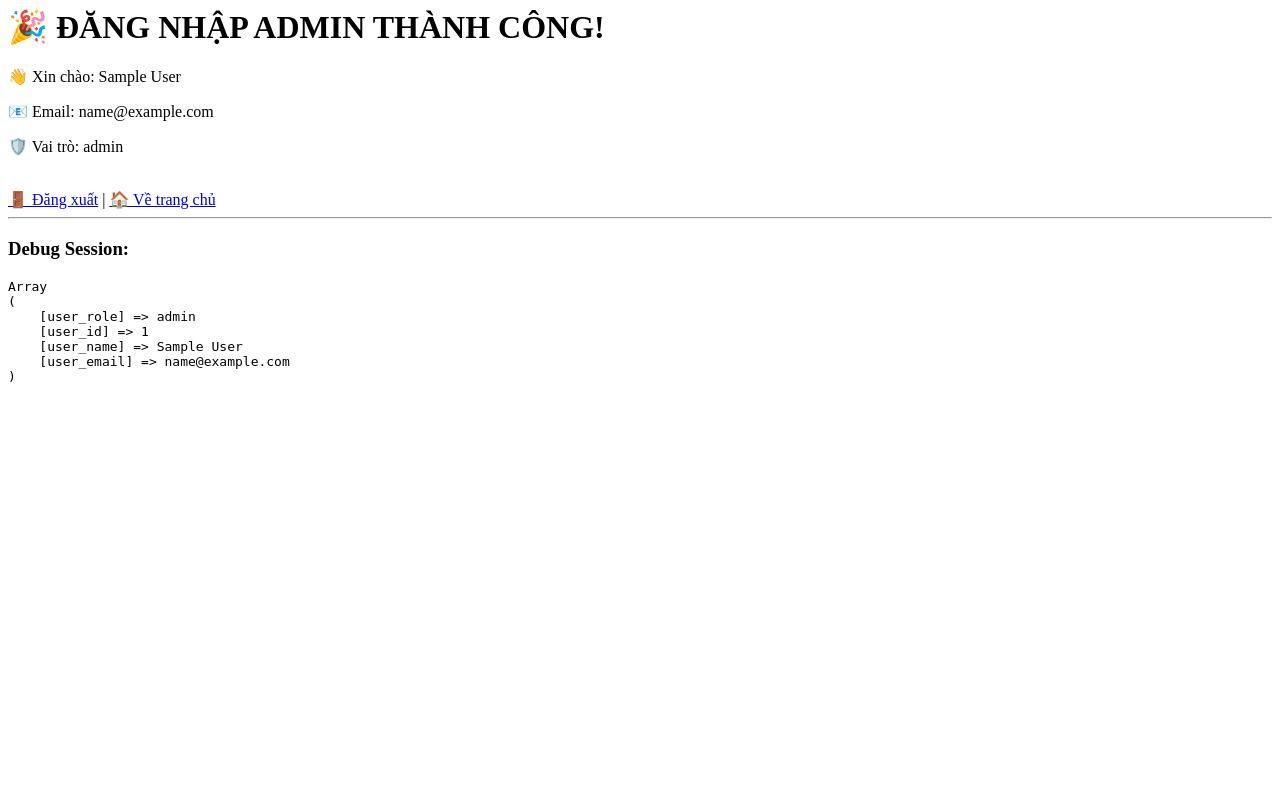
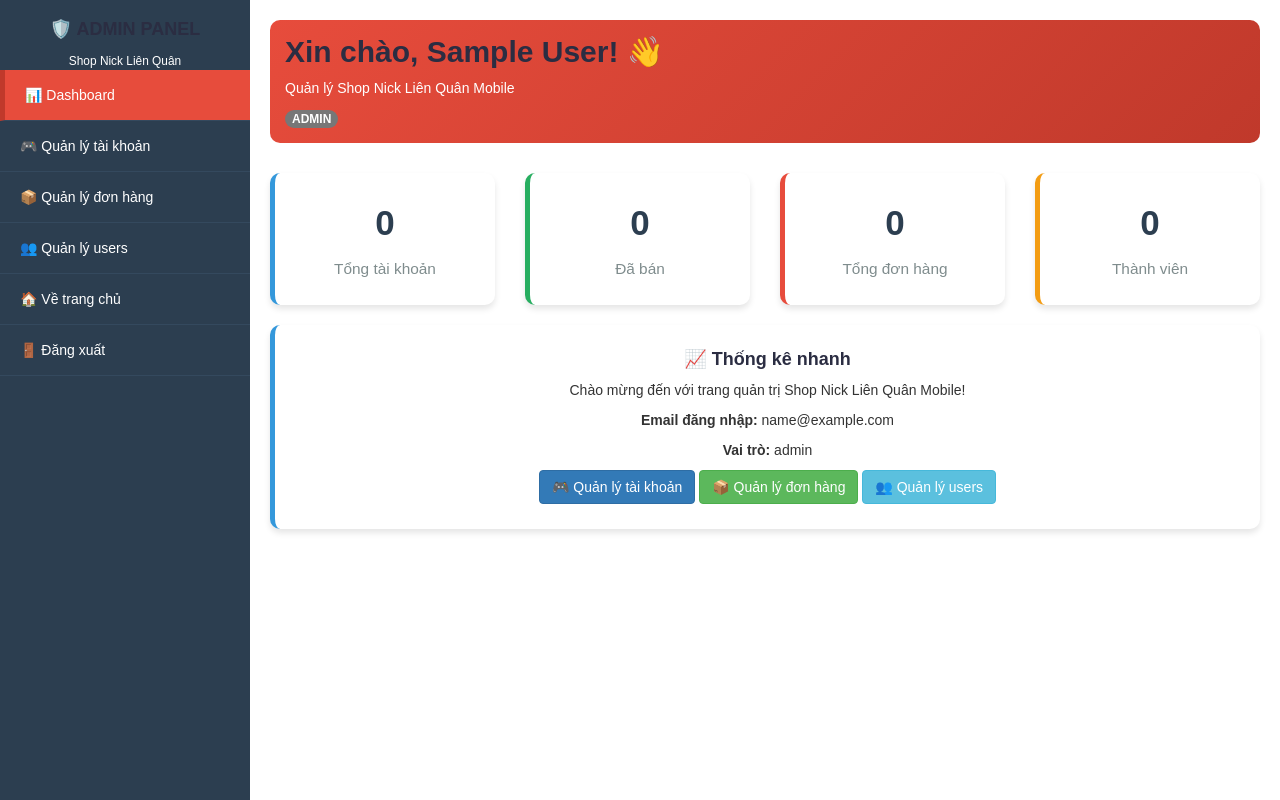
Before and after one commit to Luutieulong2005/website_1, a PHP site: page /admins/index.php in a window 1280 px wide. Run offline with PHP 8.4, Linux system fonts and the light colour scheme; the visitor is signed in with stand-in values (Sample User, id 1); data that the repository does not hold is empty.

Commit message:
Update index.php

```diff
--- a/admins/index.php
+++ b/admins/index.php
@@ -1,24 +1,168 @@
 <?php
 session_start();
 include "../config/config.php";
+include "../include/function.php";
+spl_autoload_register("loadClass");
 
-// Kiểm tra đăng nhập
+// Kiểm tra đăng nhập và quyền admin
 if (!isset($_SESSION['user_id']) || $_SESSION['user_role'] !== 'admin') {
     header("Location: login.php");
     exit();
 }
 
-echo "<h1>🎉 ĐĂNG NHẬP ADMIN THÀNH CÔNG!</h1>";
-echo "<p>👋 Xin chào: " . $_SESSION['user_name'] . "</p>";
-echo "<p>📧 Email: " . $_SESSION['user_email'] . "</p>";
-echo "<p>🛡️ Vai trò: " . $_SESSION['user_role'] . "</p>";
-echo "<br>";
-echo "<a href='logout.php'>🚪 Đăng xuất</a> | ";
-echo "<a href='../index.php'>🏠 Về trang chủ</a>";
+// Lấy thống kê
+$stmt = $pdo->query("SELECT COUNT(*) as total_accounts FROM accounts");
+$total_accounts = $stmt->fetch()['total_accounts'];
 
-// Hiển thị tất cả session để debug
-echo "<hr><h3>Debug Session:</h3>";
-echo "<pre>";
-print_r($_SESSION);
-echo "</pre>";
+$stmt = $pdo->query("SELECT COUNT(*) as sold_accounts FROM accounts WHERE status = 'sold'");
+$sold_accounts = $stmt->fetch()['sold_accounts'];
+
+$stmt = $pdo->query("SELECT COUNT(*) as total_orders FROM orders");
+$total_orders = $stmt->fetch()['total_orders'];
+
+$stmt = $pdo->query("SELECT COUNT(*) as total_users FROM users");
+$total_users = $stmt->fetch()['total_users'];
 ?>
+
+<!DOCTYPE html>
+<html lang="vi">
+<head>
+    <meta charset="UTF-8">
+    <meta name="viewport" content="width=device-width, initial-scale=1.0">
+    <title>Admin Panel - Shop Nick Liên Quân</title>
+    <link type="text/css" rel="stylesheet" href="../css/bootstrap.min.css"/>
+    <link rel="stylesheet" href="../css/font-awesome.min.css">
+    <link type="text/css" rel="stylesheet" href="../css/style.css"/>
+    <style>
+        .sidebar {
+            background: #2c3e50;
+            color: white;
+            height: 100vh;
+            position: fixed;
+            width: 250px;
+            padding-top: 20px;
+        }
+        .main-content {
+            margin-left: 250px;
+            padding: 20px;
+        }
+        .stat-card {
+            background: white;
+            padding: 25px;
+            border-radius: 10px;
+            box-shadow: 0 4px 6px rgba(0,0,0,0.1);
+            margin-bottom: 20px;
+            text-align: center;
+            border-left: 5px solid #3498db;
+        }
+        .stat-number {
+            font-size: 2.5em;
+            font-weight: bold;
+            color: #2c3e50;
+            margin-bottom: 10px;
+        }
+        .stat-label {
+            color: #7f8c8d;
+            font-size: 1.1em;
+        }
+        .nav-link {
+            color: white;
+            padding: 15px 20px;
+            border-bottom: 1px solid #34495e;
+            text-decoration: none;
+            display: block;
+            transition: all 0.3s;
+        }
+        .nav-link:hover {
+            background: #34495e;
+            color: white;
+            padding-left: 30px;
+        }
+        .nav-link.active {
+            background: #e74c3c;
+            border-left: 5px solid #c0392b;
+        }
+        .admin-header {
+            background: linear-gradient(135deg, #e74c3c, #c0392b);
+            color: white;
+            padding: 15px;
+            border-radius: 10px;
+            margin-bottom: 30px;
+        }
+    </style>
+</head>
+<body>
+    <div class="sidebar">
+        <div class="p-3 text-center bg-dark">
+            <h4>🛡️ ADMIN PANEL</h4>
+            <small>Shop Nick Liên Quân</small>
+        </div>
+        <div class="nav flex-column">
+            <a class="nav-link active" href="index.php">📊 Dashboard</a>
+            <a class="nav-link" href="accounts.php">🎮 Quản lý tài khoản</a>
+            <a class="nav-link" href="orders.php">📦 Quản lý đơn hàng</a>
+            <a class="nav-link" href="users.php">👥 Quản lý users</a>
+            <a class="nav-link" href="../index.php">🏠 Về trang chủ</a>
+            <a class="nav-link" href="logout.php">🚪 Đăng xuất</a>
+        </div>
+    </div>
+
+    <div class="main-content">
+        <div class="admin-header">
+            <div class="d-flex justify-content-between align-items-center">
+                <div>
+                    <h2>Xin chào, <?php echo $_SESSION['user_name']; ?>! 👋</h2>
+                    <p class="mb-0">Quản lý Shop Nick Liên Quân Mobile</p>
+                </div>
+                <span class="badge bg-light text-danger fs-6">ADMIN</span>
+            </div>
+        </div>
+
+        <div class="row">
+            <div class="col-md-3">
+                <div class="stat-card" style="border-left-color: #3498db;">
+                    <div class="stat-number"><?php echo $total_accounts; ?></div>
+                    <div class="stat-label">Tổng tài khoản</div>
+                </div>
+            </div>
+            <div class="col-md-3">
+                <div class="stat-card" style="border-left-color: #27ae60;">
+                    <div class="stat-number"><?php echo $sold_accounts; ?></div>
+                    <div class="stat-label">Đã bán</div>
+                </div>
+            </div>
+            <div class="col-md-3">
+                <div class="stat-card" style="border-left-color: #e74c3c;">
+                    <div class="stat-number"><?php echo $total_orders; ?></div>
+                    <div class="stat-label">Tổng đơn hàng</div>
+                </div>
+            </div>
+            <div class="col-md-3">
+                <div class="stat-card" style="border-left-color: #f39c12;">
+                    <div class="stat-number"><?php echo $total_users; ?></div>
+                    <div class="stat-label">Thành viên</div>
+                </div>
+            </div>
+        </div>
+
+        <div class="row mt-4">
+            <div class="col-md-12">
+                <div class="stat-card">
+                    <h4>📈 Thống kê nhanh</h4>
+                    <p>Chào mừng đến với trang quản trị Shop Nick Liên Quân Mobile!</p>
+                    <p><strong>Email đăng nhập:</strong> <?php echo $_SESSION['user_email']; ?></p>
+                    <p><strong>Vai trò:</strong> <?php echo $_SESSION['user_role']; ?></p>
+                    <div class="mt-3">
+                        <a href="accounts.php" class="btn btn-primary">🎮 Quản lý tài khoản</a>
+                        <a href="orders.php" class="btn btn-success">📦 Quản lý đơn hàng</a>
+                        <a href="users.php" class="btn btn-info">👥 Quản lý users</a>
+                    </div>
+                </div>
+            </div>
+        </div>
+    </div>
+
+    <script src="../js/jquery.min.js"></script>
+    <script src="../js/bootstrap.min.js"></script>
+</body>
+</html>
```
